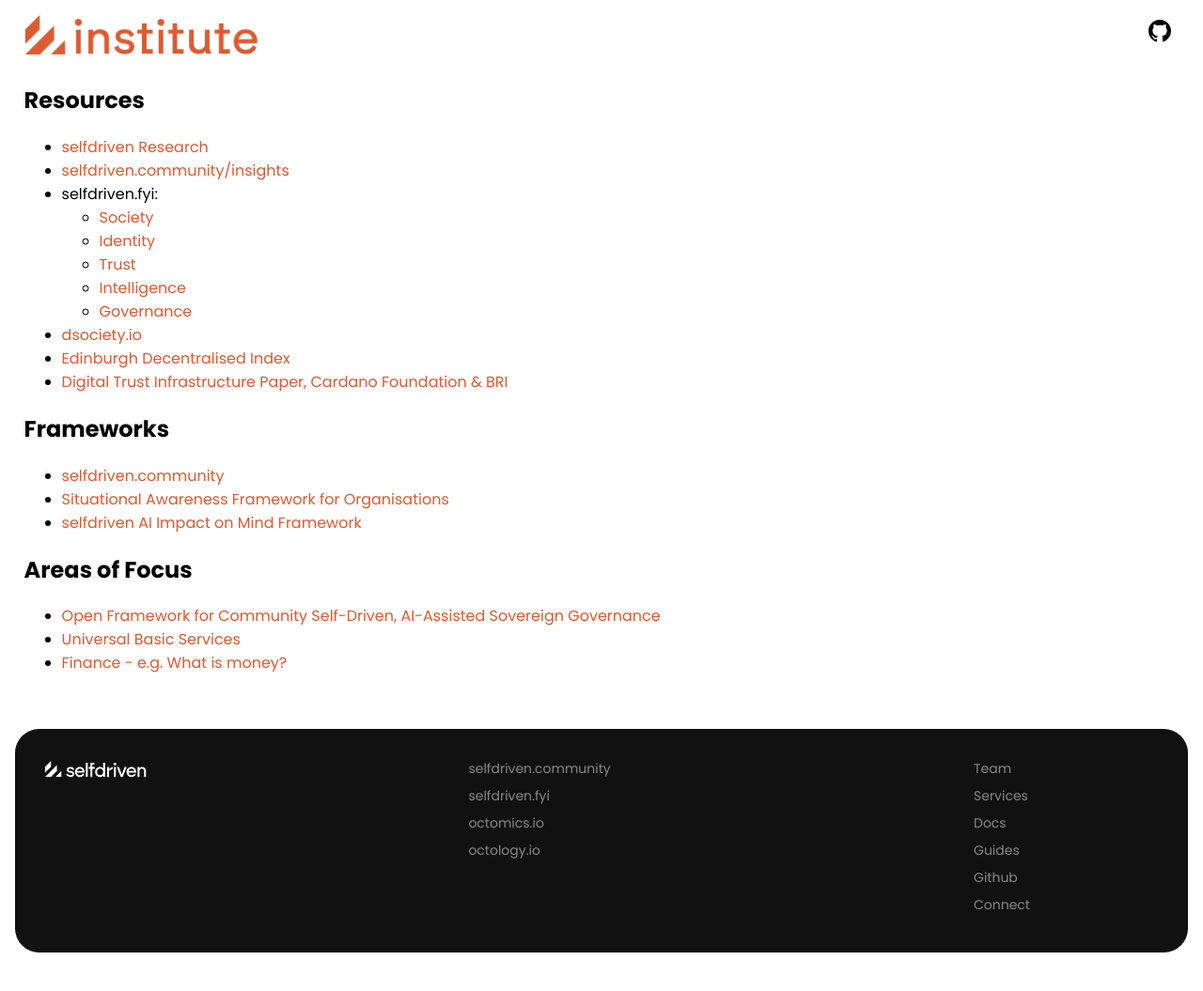
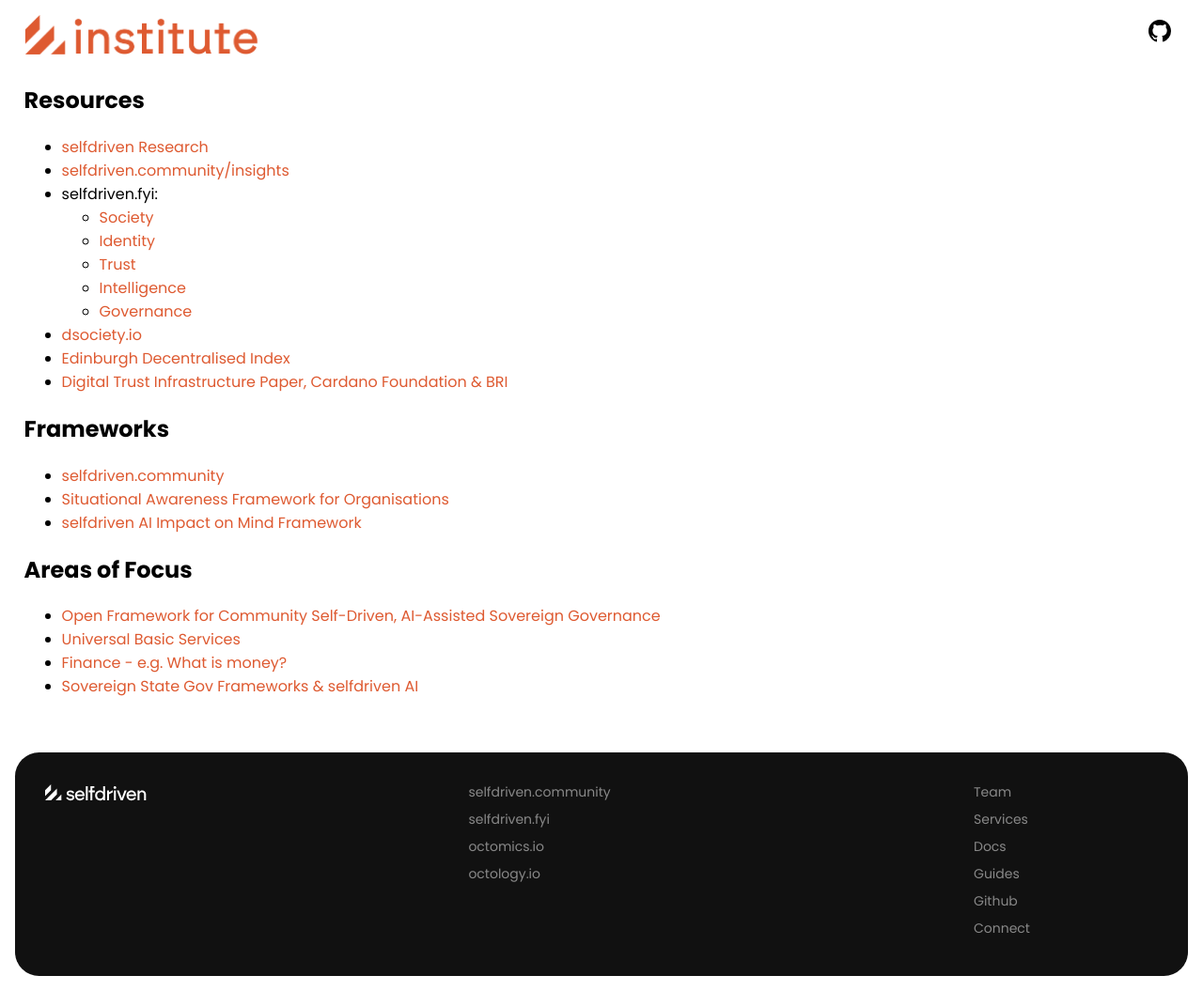
Before and after one commit to selfdriven-foundation/selfdriven-institute, a Jekyll site: the page built from docs/pages/research.md, in a window 1280 px wide. Shown: the whole page at 94% size. Built offline with Jekyll 4.4.1, drawn with Linux system fonts in a browser that asks for light colours; before the commit the page ends 1030 px from its top, so only the background shows below that.

Commit message:
Update research.md

```diff
--- a/docs/pages/research.md
+++ b/docs/pages/research.md
@@ -30,3 +30,4 @@
 - [Open Framework for Community Self-Driven, AI-Assisted Sovereign Governance](/research/areas-of-focus/gov/sovereign/)
 - [Universal Basic Services](/research/areas-of-focus/universal-basic-services/)
 - [Finance - e.g. What is money?](/research/areas-of-focus/finance/)
+- [Sovereign State Gov Frameworks & selfdriven AI](https://selfdriven.ai/research/governance/)
```
